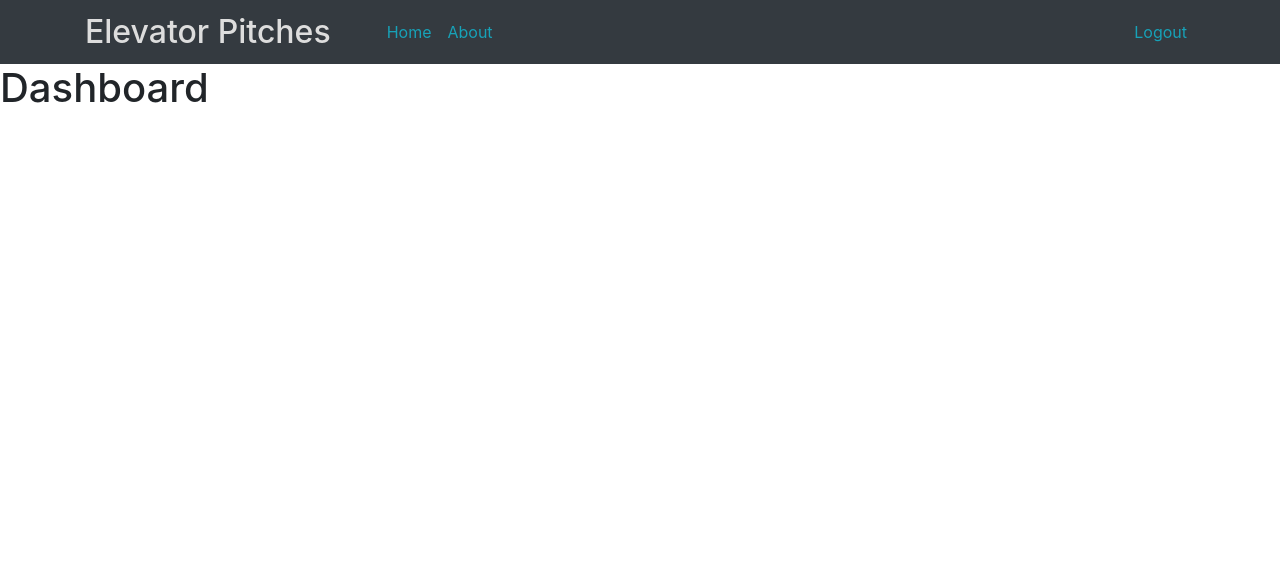
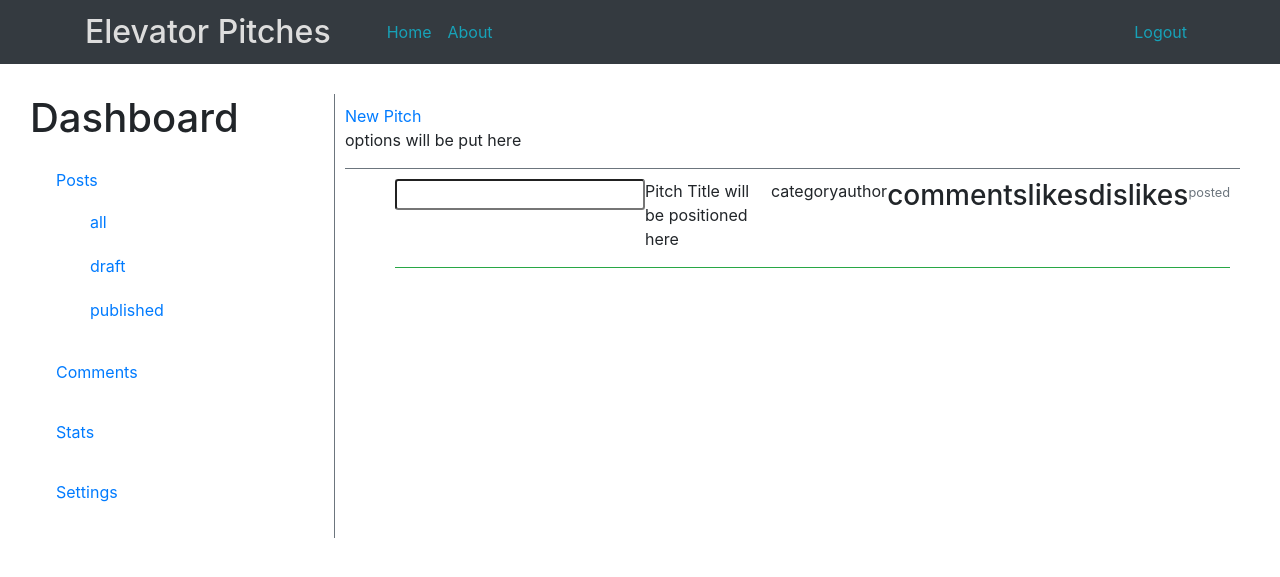
Before and after one commit to IreriVIkki/PitchesIP, a Flask app: page /user/dashboard in a window 1280 px wide. Shown: the top 577 px of the page. Run offline with Flask 2, Linux system fonts and the light colour scheme; the visitor is signed in with stand-in values (Sample User, id 1); some libraries are stand-ins or nearby versions.

Commit message:
added a dashboard to the project including a side bar for all the options

```diff
--- a/app/static/css/main.css
+++ b/app/static/css/main.css
@@ -13,3 +13,34 @@ body {
     margin: 1rem 0.5rem;
     border-radius: 5px;
 }
+
+.dashboard {
+    margin: 30px;
+    display: grid;
+    grid-template-columns: 1fr 3fr;
+    grid-template-areas: 'sidebar main'
+}
+
+.side-bar {
+    grid-area: sidebar;
+}
+
+.main {
+    grid-area: main;
+    padding: 10px;
+}
+
+li {
+    list-style: none;
+    padding: 10px;
+}
+
+ul,
+li,
+h1,
+p,
+a,
+h2,
+h3 {
+    margin-bottom: 0;
+}
--- a/app/templates/dashboard.html
+++ b/app/templates/dashboard.html
@@ -1,4 +1,63 @@
 {% extends 'layout.html' %}
 {% block content %}
-<h1>{{title}}</h1>
+<div class="dashboard">
+    <div class="side-bar border-right border-secondary">
+        <h1>{{title}}</h1>
+        <ul class="d-block pl-0">
+            <li>
+                <a class="nav-link" href="#">Posts</a>
+                <ul>
+                    <li>
+                        <a href="">all</a>
+                    </li>
+                    <li>
+                        <a href="">draft</a>
+                    </li>
+                    <li>
+                        <a href="">published</a>
+                    </li>
+                </ul>
+            </li>
+            <li>
+                <a class="nav-link" href="#">Comments</a>
+            </li>
+            <li>
+                <a class="nav-link" href="#">Stats</a>
+            </li>
+            <li>
+                <a class="nav-link" href="#">Settings</a>
+            </li>
+        </ul>
+    </div>
+    <div class="main">
+        <div class="dash-content">
+            <div>
+                <a href="#">New Pitch</a>
+            </div>
+            <div class="options border-bottom border-secondary">
+                <p>options will be put here</p>
+            </div>
+            <div class="pitch-items">
+                <ul>
+                    <li>
+                        <div class="border-bottom d-inline-flex border-success">
+                            <input type="text" class="form-check form-control-sm">
+                            <p>Pitch Title will be positioned here</p>
+                            <p>category</p>
+                            <p>author</p>
+                            <h3>comments</h3>
+                            <h3>likes</h3>
+                            <h3>dislikes</h3>
+                            <p>
+                                <small class="text-muted">
+                                    posted
+                                </small>
+                            </p>
+                        </div>
+                    </li>
+                </ul>
+            </div>
+        </div>
+    </div>
+</div>
 {% endblock content %}
--- a/app/templates/navbar.html
+++ b/app/templates/navbar.html
@@ -23,5 +23,4 @@
             </div>
         </div>
     </div>
-
 </nav>
```
Also changed, not shown: app/templates/index.html (+35 -0 lines).
